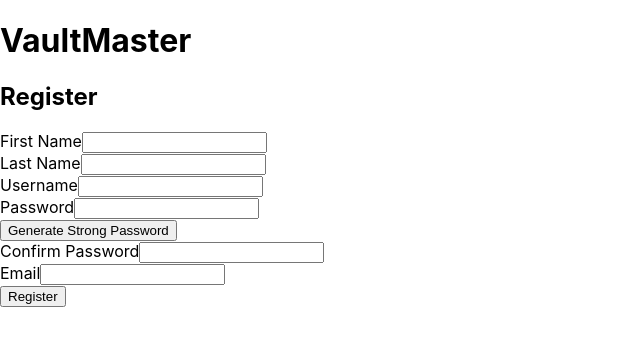
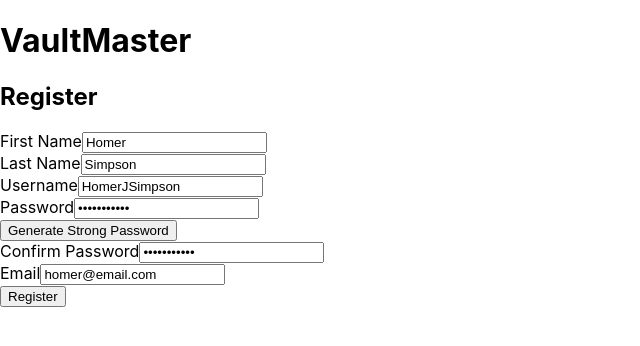
Before and after one commit to CS467-VaultMaster/VaultMaster, a React (Create React App) app in the folder frontend/: page /register in a window 1280 px wide. Shown: the top 346 px of the page, without its empty margins (0-640 px from the left). Built offline with nearby package versions, Linux system fonts and the light colour scheme; no server answers.

Commit message:
Working on Login and Dashboard pages

```diff
--- a/frontend/src/pages/Login.js
+++ b/frontend/src/pages/Login.js
@@ -12,10 +12,15 @@ export default function Login() {
     e.preventDefault();
 
     try {
-      const response = await axios.post("ENDPOINT GOES HERE", {
-        username: username,
-        password: password,
-      });
+      const response = await axios.post(
+        `${process.env.REACT_APP_BASE_URL}/vaultmaster/user/login`,
+        {
+          username: username,
+          password: password,
+        }
+      );
+
+      console.log(response.data)
 
       if (response.data && response.data.token) {
         localStorage.setItem("authToken", response.data.token);
@@ -38,8 +43,7 @@ export default function Login() {
       {loginError && <p className="error">{loginError}</p>}
       <form onSubmit={handleLogin}>
         <div className="input-group">
-          {/* Login with Username and Password? */}
-          <label htmlFor="username">Username or Email</label>
+          <label htmlFor="username">Username</label>
           <input
             type="text"
             id="username"
--- a/frontend/src/pages/Register.js
+++ b/frontend/src/pages/Register.js
@@ -5,12 +5,12 @@ import axios from "axios";
 
 export default function Register() {
   const navigate = useNavigate();
-  const [username, setUsername] = useState("");
-  const [password1, setPassword1] = useState("");
-  const [password2, setPassword2] = useState("");
-  const [email, setEmail] = useState("");
-  const [firstName, setFirstName] = useState("");
-  const [lastName, setLastName] = useState("");
+  const [username, setUsername] = useState("HomerJSimpson");
+  const [password1, setPassword1] = useState("password123");
+  const [password2, setPassword2] = useState("password123");
+  const [email, setEmail] = useState("homer@email.com");
+  const [firstName, setFirstName] = useState("Homer");
+  const [lastName, setLastName] = useState("Simpson");
   const [passwordError, setPasswordError] = useState("");
   const [generalError, setGeneralError] = useState("");
   const [successMessage, setSuccessMessage] = useState("");
@@ -52,14 +52,17 @@ export default function Register() {
     setPasswordError(""); // Reset password error and proceed with registration
 
     try {
-      const response = await axios.post("http://localhost:3000/", {
+      alert(process.env.REACT_APP_BASE_URL)
+      console.log(username, password1)
+      const response = await axios.post(`${process.env.REACT_APP_BASE_URL}/vaultmaster/user/register`, {
         username: username,
         password1: password1,
         password2: password2,
-        email: email,
         first_name: firstName,
         last_name: lastName,
+        email: email,
       });
+
 
       if (response.data.success) {
         setSuccessMessage("Registration successful! Redirecting to login...");
```
Also changed, not shown: 1 other file (tests, documents, lock files or other folders).
